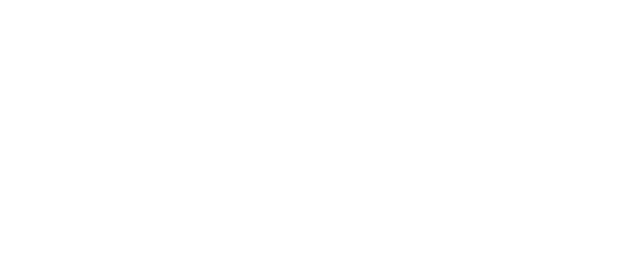
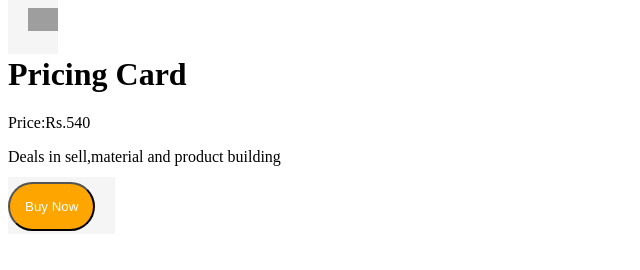
Before and after one commit to acciojob/pricing-card-marshmellow89, a website: page main.html in a window 1280 px wide. Shown: the whole page, without its empty margins (0-640 px from the left). Drawn offline with Linux system fonts and the light colour scheme; grey boxes are pictures that could not be loaded.

Commit message:
created a submission

```diff
--- a/main.html
+++ b/main.html
@@ -4,9 +4,31 @@
 
 <head>
 	<link rel="stylesheet" href="styles.css">
+	<style>
+		card{
+			width:60px;
+			padding:20px;
+			background-color:whitesmoke;
+			box-shadow:10px;
+		}
+		img{width:30px;}
+		button{
+			padding:15px;
+			background-color:orange;
+			color:white;
+			border-radius:25px;
+		}
+	</style>
 </head>
 
 <body>
+	<card>
+		<img src="https://th.bing.com/th/id/OIP.xP1QS399oXQ0SXH19t2X4wHaEK?rs=1&pid=ImgDetMain" alt="steel img">
+		<h1>Pricing Card</h1>
+		<p>Price:Rs.540</p>
+		<p>Deals in sell,material and product building</p>
+		<button>Buy Now</button>
+	</card>
 	<!-- the entire body must be written by student -->
     <script type="text/javascript" src="./script.js">
 </script>
```
